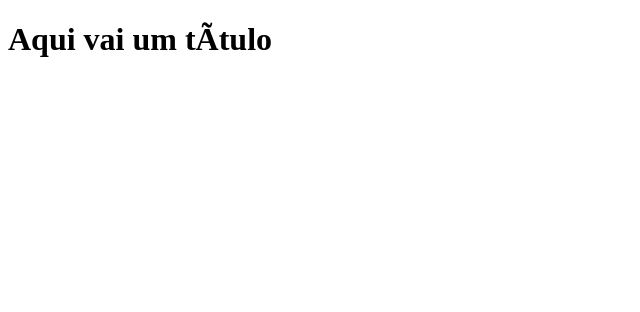
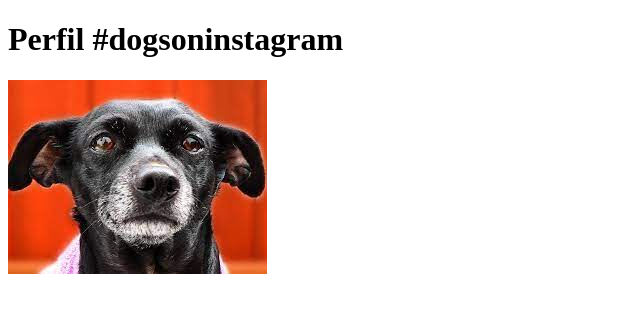
Before and after one commit to joanarochasilva/atv_trabalhando_github, a plain HTML site: page index.html in a window 1280 px wide. Shown: the whole page, without its empty margins (0-640 px from the left). Drawn offline with Linux system fonts and the light colour scheme.

Commit message:
Mudando o template original para adicionar uma imagem de cachorro e objetivo do script

```diff
--- a/index.html
+++ b/index.html
@@ -2,9 +2,10 @@
 <html lang=“pt-br”>
 <head>
   <meta charset=“utf-8”>
-  <title>Título da página</title>
+  <title>Fanpage de Cachorros</title>
 </head>
 <body>
-<h1>Aqui vai um título</h1>
+<h1>Perfil #dogsoninstagram</h1>
+<img src="imagens/download.jpg" alt="Cachorro preto">
 </body>
 </html>
```
Also changed, not shown: imagens/download.jpg (added).
